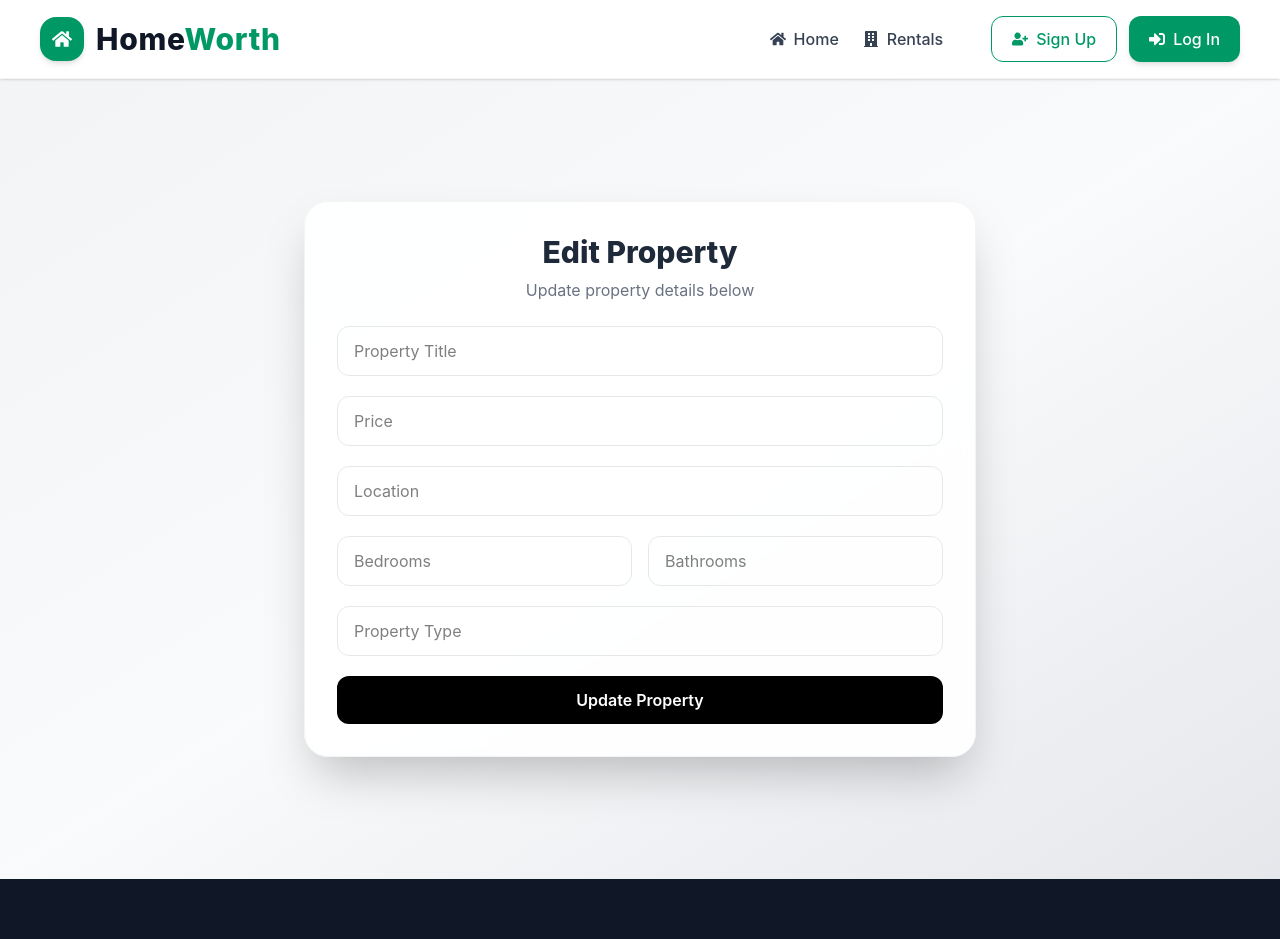
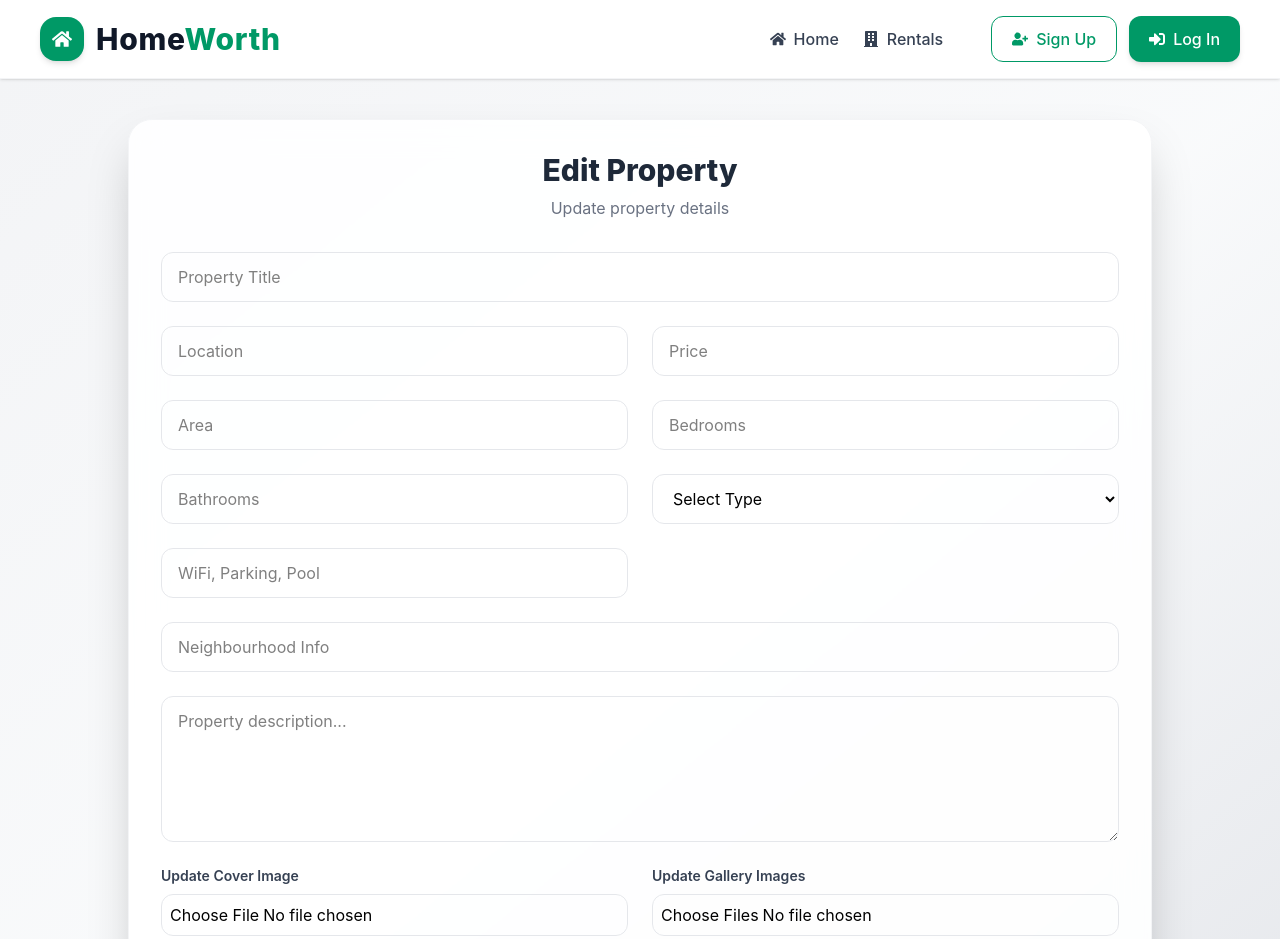
Before and after one commit to krishnenduka-ui/smart-rent-predictor, a React app in the folder frontend/: page /editProperty/1 in a window 1280 px wide. Shown: the top 939 px of the page. Built offline with nearby package versions, Linux system fonts and the light colour scheme; no server answers; sample sign-in values are in the browser's storage; the HTML template or start-up script is replaced by a standard one.

Commit message:
some functions changed in update property and some design changes done in admin and user dashboard

```diff
--- a/frontend/src/pages/AdminDashboard.jsx
+++ b/frontend/src/pages/AdminDashboard.jsx
@@ -14,6 +14,8 @@ const AdminDashboard = () => {
   const { properties, loading } = useSelector(
     (state) => state.properties
   );
+
+  const {user} = useSelector((state)=>state.auth)
 
   useEffect(() => {
     dispatch(fetchProperties());
@@ -36,7 +38,7 @@ const AdminDashboard = () => {
 
         <div>
           <h1 className="text-3xl md:text-4xl font-extrabold text-gray-800">
-            Admin Dashboard
+            Welcome Admin {user?.username}
           </h1>
           <p className="text-gray-500 mt-1">
             Manage your property listings
@@ -73,7 +75,8 @@ const AdminDashboard = () => {
         {properties?.map((property) => (
           <div
             key={property._id}
-            className="bg-white rounded-3xl shadow-md hover:shadow-2xl transition overflow-hidden group"
+            onClick={() => navigate(`/property/${property._id}`)}
+            className="bg-white rounded-3xl shadow-md hover:shadow-2xl transition overflow-hidden group cursor-pointer"
           >
 
             {/* IMAGE */}
--- a/frontend/src/pages/EditProperty.jsx
+++ b/frontend/src/pages/EditProperty.jsx
@@ -1,7 +1,8 @@
 import React, { useEffect, useState } from "react";
 import { useDispatch, useSelector } from "react-redux";
 
-import {getSingleProperty,
+import {
+  getSingleProperty,
   updateProperty,
 } from "../redux/thunks/propertyThunks";
 
@@ -19,12 +20,20 @@ const EditProperty = () => {
 
   const [formData, setFormData] = useState({
     title: "",
+    description: "",
     price: "",
+    area: "",
     location: "",
     bedrooms: "",
     bathrooms: "",
+    amenities: "",
     propertyType: "",
+    neighbourhoods: "",
+    featured: false,
   });
+
+  const [image, setImage] = useState(null);
+  const [gallery, setGallery] = useState([]);
 
   useEffect(() => {
     dispatch(getSingleProperty(id));
@@ -32,24 +41,56 @@ const EditProperty = () => {
 
   useEffect(() => {
     if (singleProperty) {
-      setFormData(singleProperty);
+      setFormData({
+        title: singleProperty.title || "",
+        description: singleProperty.description || "",
+        price: singleProperty.price || "",
+        area: singleProperty.area || "",
+        location: singleProperty.location || "",
+        bedrooms: singleProperty.bedrooms || "",
+        bathrooms: singleProperty.bathrooms || "",
+        amenities: singleProperty.amenities
+          ? singleProperty.amenities.join(", ")
+          : "",
+        propertyType: singleProperty.propertyType || "",
+        neighbourhoods: singleProperty.neighbourhoods
+          ? singleProperty.neighbourhoods.join(", ")
+          : "",
+        featured: singleProperty.featured || false,
+      });
     }
   }, [singleProperty]);
 
   const handleChange = (e) => {
+    const { name, value, type, checked } = e.target;
+
     setFormData({
       ...formData,
-      [e.target.name]: e.target.value,
+      [name]: type === "checkbox" ? checked : value,
     });
   };
 
-  const handleSubmit = (e) => {
+  const handleSubmit = async (e) => {
     e.preventDefault();
+
+    const propertyData = new FormData();
+
+    Object.keys(formData).forEach((key) => {
+      propertyData.append(key, formData[key]);
+    });
+
+    if (image) {
+      propertyData.append("image", image);
+    }
+
+    gallery.forEach((file) => {
+      propertyData.append("gallery", file);
+    });
 
     dispatch(
       updateProperty({
         id,
-        propertyData: formData,
+        propertyData,
       })
     );
 
@@ -57,22 +98,22 @@ const EditProperty = () => {
   };
 
   return (
-    <div className="min-h-screen bg-gradient-to-br from-gray-100 via-gray-50 to-gray-200 flex items-center justify-center px-4">
+    <div className="min-h-screen bg-gradient-to-br from-gray-100 via-gray-50 to-gray-200 py-10 px-4">
 
-
-      <div className="w-full max-w-2xl bg-white/90 backdrop-blur-lg shadow-2xl rounded-3xl p-8 border border-gray-100">
+      <div className="max-w-5xl mx-auto bg-white/90 backdrop-blur-lg shadow-2xl rounded-3xl p-8 border border-gray-100">
 
         <h1 className="text-3xl font-extrabold text-center text-gray-800 mb-2">
           Edit Property
         </h1>
 
-        <p className="text-center text-gray-500 mb-6">
-          Update property details below
+        <p className="text-center text-gray-500 mb-8">
+          Update property details
         </p>
 
-
-        <form onSubmit={handleSubmit} className="space-y-5">
-
+        <form
+          onSubmit={handleSubmit}
+          className="grid grid-cols-1 md:grid-cols-2 gap-6"
+        >
 
           <input
             type="text"
@@ -80,9 +121,17 @@ const EditProperty = () => {
             placeholder="Property Title"
             value={formData.title}
             onChange={handleChange}
-            className="w-full px-4 py-3 border border-gray-200 rounded-xl focus:outline-none focus:ring-2 focus:ring-gray-500"
+            className="md:col-span-2 px-4 py-3 border border-gray-200 rounded-xl"
           />
 
+          <input
+            type="text"
+            name="location"
+            placeholder="Location"
+            value={formData.location}
+            onChange={handleChange}
+            className="px-4 py-3 border border-gray-200 rounded-xl"
+          />
 
           <input
             type="number"
@@ -90,59 +139,122 @@ const EditProperty = () => {
             placeholder="Price"
             value={formData.price}
             onChange={handleChange}
-            className="w-full px-4 py-3 border border-gray-200 rounded-xl focus:outline-none focus:ring-2 focus:ring-gray-500"
+            className="px-4 py-3 border border-gray-200 rounded-xl"
           />
 
-
           <input
-            type="text"
-            name="location"
-            placeholder="Location"
-            value={formData.location || ""}
+            type="number"
+            name="area"
+            placeholder="Area"
+            value={formData.area}
             onChange={handleChange}
-            className="w-full px-4 py-3 border border-gray-200 rounded-xl focus:outline-none focus:ring-2 focus:ring-gray-500"
+            className="px-4 py-3 border border-gray-200 rounded-xl"
           />
-
-
-          <div className="grid grid-cols-2 gap-4">
 
           <input
             type="number"
             name="bedrooms"
             placeholder="Bedrooms"
-              value={formData.bedrooms || ""}
+            value={formData.bedrooms}
             onChange={handleChange}
-              className="w-full px-4 py-3 border border-gray-200 rounded-xl focus:outline-none focus:ring-2 focus:ring-gray-500"
+            className="px-4 py-3 border border-gray-200 rounded-xl"
           />
 
           <input
             type="number"
             name="bathrooms"
             placeholder="Bathrooms"
-              value={formData.bathrooms || ""}
+            value={formData.bathrooms}
             onChange={handleChange}
-              className="w-full px-4 py-3 border border-gray-200 rounded-xl focus:outline-none focus:ring-2 focus:ring-gray-500"
+            className="px-4 py-3 border border-gray-200 rounded-xl"
+          />
+
+          <select
+            name="propertyType"
+            value={formData.propertyType}
+            onChange={handleChange}
+            className="px-4 py-3 border border-gray-200 rounded-xl"
+          >
+            <option value="">Select Type</option>
+            <option value="Apartment">Apartment</option>
+            <option value="Villa">Villa</option>
+            <option value="House">House</option>
+          </select>
+
+          <input
+            type="text"
+            name="amenities"
+            placeholder="WiFi, Parking, Pool"
+            value={formData.amenities}
+            onChange={handleChange}
+            className="px-4 py-3 border border-gray-200 rounded-xl"
+          />
+
+          <input
+            type="text"
+            name="neighbourhoods"
+            placeholder="Neighbourhood Info"
+            value={formData.neighbourhoods}
+            onChange={handleChange}
+            className="md:col-span-2 px-4 py-3 border border-gray-200 rounded-xl"
+          />
+
+          <textarea
+            name="description"
+            rows="5"
+            placeholder="Property description..."
+            value={formData.description}
+            onChange={handleChange}
+            className="md:col-span-2 px-4 py-3 border border-gray-200 rounded-xl"
+          />
+
+          <div>
+            <label className="block text-sm font-semibold text-gray-700 mb-2">
+              Update Cover Image
+            </label>
+
+            <input
+              type="file"
+              onChange={(e) => setImage(e.target.files[0])}
+              className="w-full border border-gray-200 rounded-xl p-2"
             />
           </div>
 
+          <div>
+            <label className="block text-sm font-semibold text-gray-700 mb-2">
+              Update Gallery Images
+            </label>
 
             <input
-            type="text"
-            name="propertyType"
-            placeholder="Property Type"
-            value={formData.propertyType || ""}
+              type="file"
+              multiple
+              onChange={(e) => setGallery([...e.target.files])}
+              className="w-full border border-gray-200 rounded-xl p-2"
+            />
+          </div>
+
+          <div className="md:col-span-2 flex items-center gap-3">
+            <input
+              type="checkbox"
+              name="featured"
+              checked={formData.featured}
               onChange={handleChange}
-            className="w-full px-4 py-3 border border-gray-200 rounded-xl focus:outline-none focus:ring-2 focus:ring-gray-500"
+              className="w-5 h-5 accent-gray-800"
             />
 
+            <label className="text-gray-700 font-medium">
+              Featured Property
+            </label>
+          </div>
 
           <button
             type="submit"
             disabled={loading}
-            className="w-full bg-black text-white py-3 rounded-xl font-semibold hover:bg-gray-800 transition"
+            className="md:col-span-2 w-full bg-black text-white py-3 rounded-xl font-semibold hover:bg-gray-800 transition"
           >
             {loading ? "Updating..." : "Update Property"}
           </button>
+
         </form>
       </div>
     </div>
--- a/frontend/src/pages/UserDashboard.jsx
+++ b/frontend/src/pages/UserDashboard.jsx
@@ -102,7 +102,7 @@ const handleLogout = () => {
 
         <div>
           <h1 className="text-3xl md:text-4xl font-extrabold text-gray-800">
-            User Dashboard
+            Welcome {user?.username} ...
           </h1>
           <p className="text-gray-500">
             Browse, compare & save your favorite properties
```
Also changed, not shown: 1 other file (tests, documents, lock files or other folders). Lines whose indentation alone changed are shown as unchanged.
